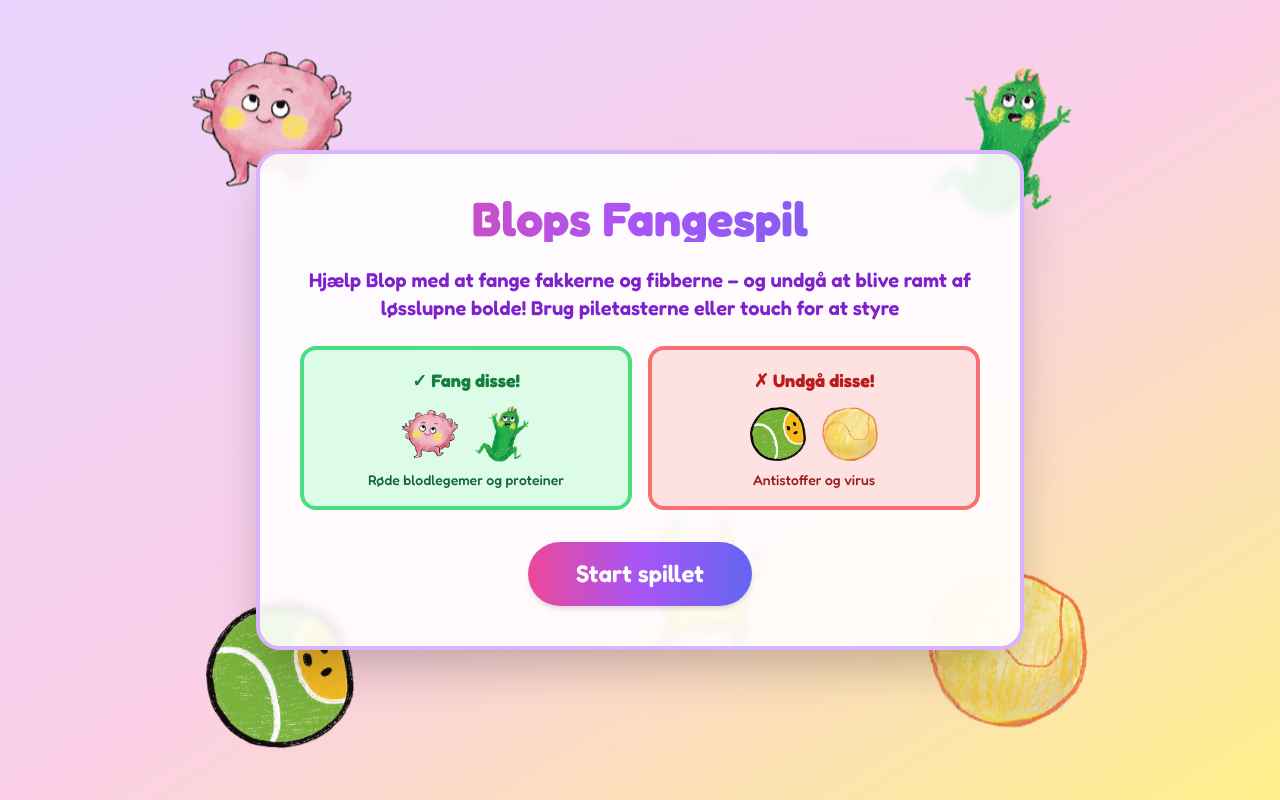
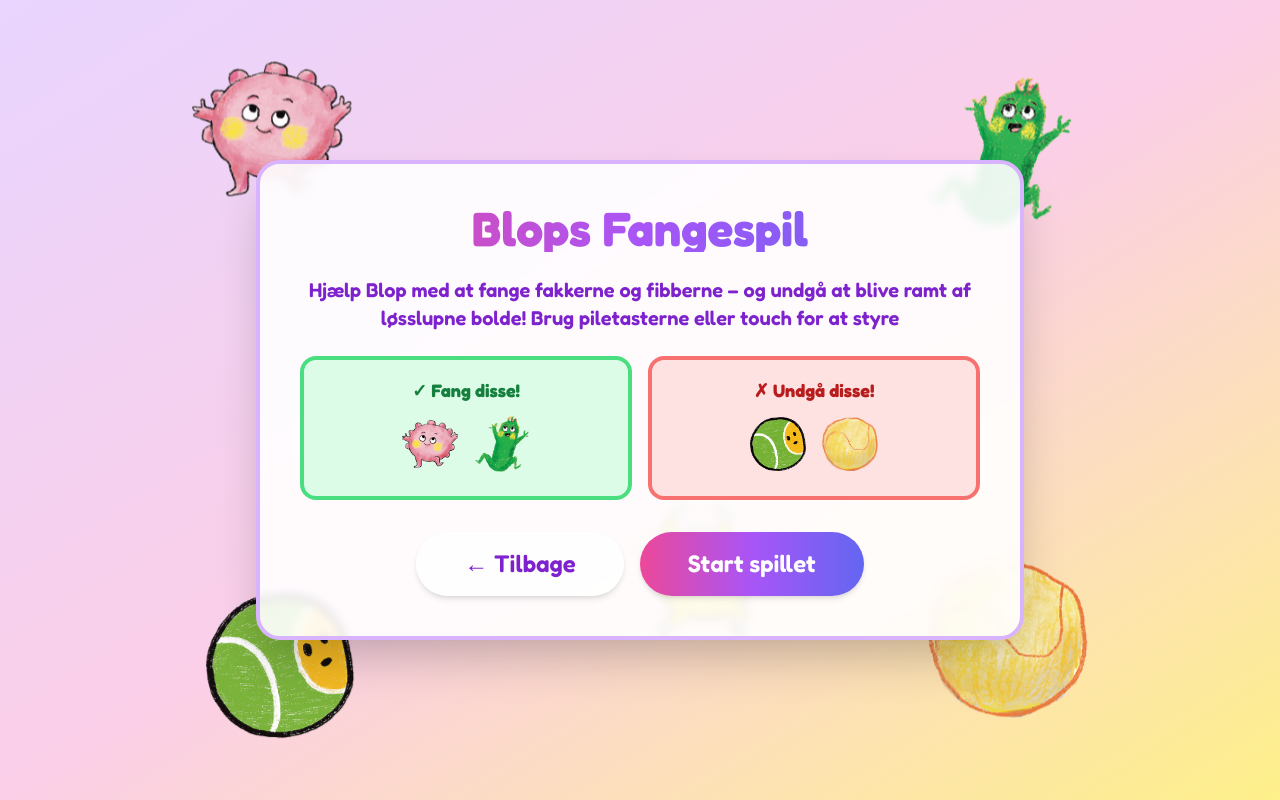
Before and after one commit to fritz-max/blops-memory-hunt, a React (Vite) app: page /catch in a window 1280 px wide. Built offline with nearby package versions, Linux system fonts and the light colour scheme.

Commit message:
back buttons

```diff
--- a/src/components/fangespil/CatchGame.tsx
+++ b/src/components/fangespil/CatchGame.tsx
@@ -1,4 +1,5 @@
 import React, { useState, useRef } from "react";
+import { Link } from "react-router-dom";
 import GameCanvas from "@/components/fangespil/GameCanvas";
 import GameOverScreen from "@/components/fangespil/GameOverScreen";
 import { Progress } from "@/components/ui/progress";
@@ -136,9 +137,6 @@ const CatchGame = () => {
                         className="w-14 h-14 object-contain"
                       />
                     </div>
-                    <p className="text-sm text-center text-green-800 font-medium">
-                      Røde blodlegemer og proteiner
-                    </p>
                   </div>
 
                   {/* Items to avoid */}
@@ -158,14 +156,17 @@ const CatchGame = () => {
                         className="w-14 h-14 object-contain"
                       />
                     </div>
-                    <p className="text-sm text-center text-red-800 font-medium">
-                      Antistoffer og virus
-                    </p>
                   </div>
                 </div>
               </div>
 
-              <div className="text-center">
+              <div className="flex flex-col sm:flex-row gap-4 justify-center items-center">
+                <Link
+                  to="/"
+                  className="game-button bg-white/80 hover:bg-white/90 text-purple-700 text-xl sm:text-2xl px-12 py-4"
+                >
+                  ← Tilbage
+                </Link>
                 <button
                   onClick={startGame}
                   className="game-button game-button-primary text-xl sm:text-2xl px-12 py-4 animate-bounce-in"
@@ -181,11 +182,19 @@ const CatchGame = () => {
       ) : (
         <>
           <div className="w-full mb-4">
-            <div className="flex justify-between items-center mb-2">
-              <span className="text-sm font-bold text-purple-700">0</span>
+            <div className="flex items-center justify-between mb-2">
+              <Link
+                to="/"
+                className="bg-white/80 backdrop-blur-sm hover:bg-white/90 text-purple-700 font-semibold px-4 py-2 rounded-lg shadow-lg transition-all hover:scale-105 text-sm"
+              >
+                ← Tilbage
+              </Link>
               <span className="text-lg font-bold bg-gradient-to-r from-pink-500 to-purple-500 bg-clip-text text-transparent">
                 Mål: 100 point
               </span>
+            </div>
+            <div className="flex justify-between items-center mb-2">
+              <span className="text-sm font-bold text-purple-700">0</span>
               <span className="text-sm font-bold text-purple-700">100</span>
             </div>
             <Progress
--- a/src/components/memoryspil/MemoryGame.tsx
+++ b/src/components/memoryspil/MemoryGame.tsx
@@ -1,4 +1,5 @@
 import React, { useState, useEffect } from "react";
+import { Link } from "react-router-dom";
 import GameBoard from "./GameBoard";
 import GameOver from "./GameOver";
 import {
@@ -134,8 +135,17 @@ const MemoryGame: React.FC = () => {
       {gameStarted ? (
         <>
           <h1 className="game-title">Blops vendespil</h1>
-          <p className="game-stats mb-6">Find to ens kort</p>
+          <div className="flex flex-col items-center">
+            <div className="flex items-center justify-center w-fit gap-4 mb-6">
+              <Link
+                to="/"
+                className="bg-white/80 backdrop-blur-sm hover:bg-white/90 text-purple-700 font-semibold px-4 py-2 rounded-lg shadow-lg transition-all hover:scale-105 text-sm"
+              >
+                ← Tilbage
+              </Link>
               <p className="game-stats">Antal forsøg: {attempts}</p>
+            </div>
+          </div>
           <div className="my-6">
             <GameBoard
               cards={cards}
@@ -176,12 +186,20 @@ const MemoryGame: React.FC = () => {
               <p className="text-2xl sm:text-3xl mb-8 font-bold text-pink-600">
                 God fornøjelse!
               </p>
+              <div className="flex flex-col sm:flex-row gap-4 justify-center items-center">
+                <Link
+                  to="/"
+                  className="game-button bg-white/80 hover:bg-white/90 text-purple-700 text-xl sm:text-2xl px-12 py-4"
+                >
+                  ← Tilbage
+                </Link>
                 <button
                   onClick={startGame}
                   className="game-button game-button-primary animate-bounce-in text-xl sm:text-2xl px-12 py-4"
                 >
                   Start spillet
                 </button>
+              </div>
             </div>
           </div>
         </div>
```
Lines whose indentation alone changed are shown as unchanged.
